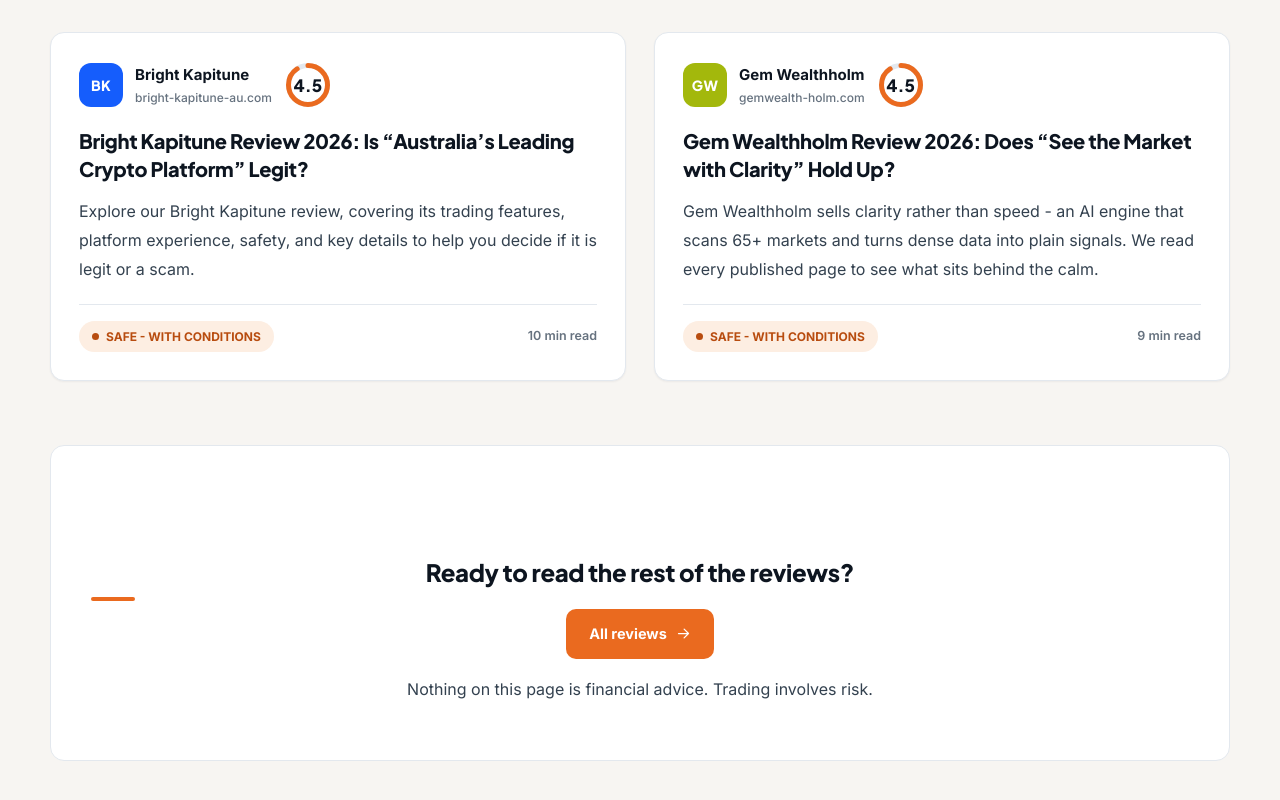
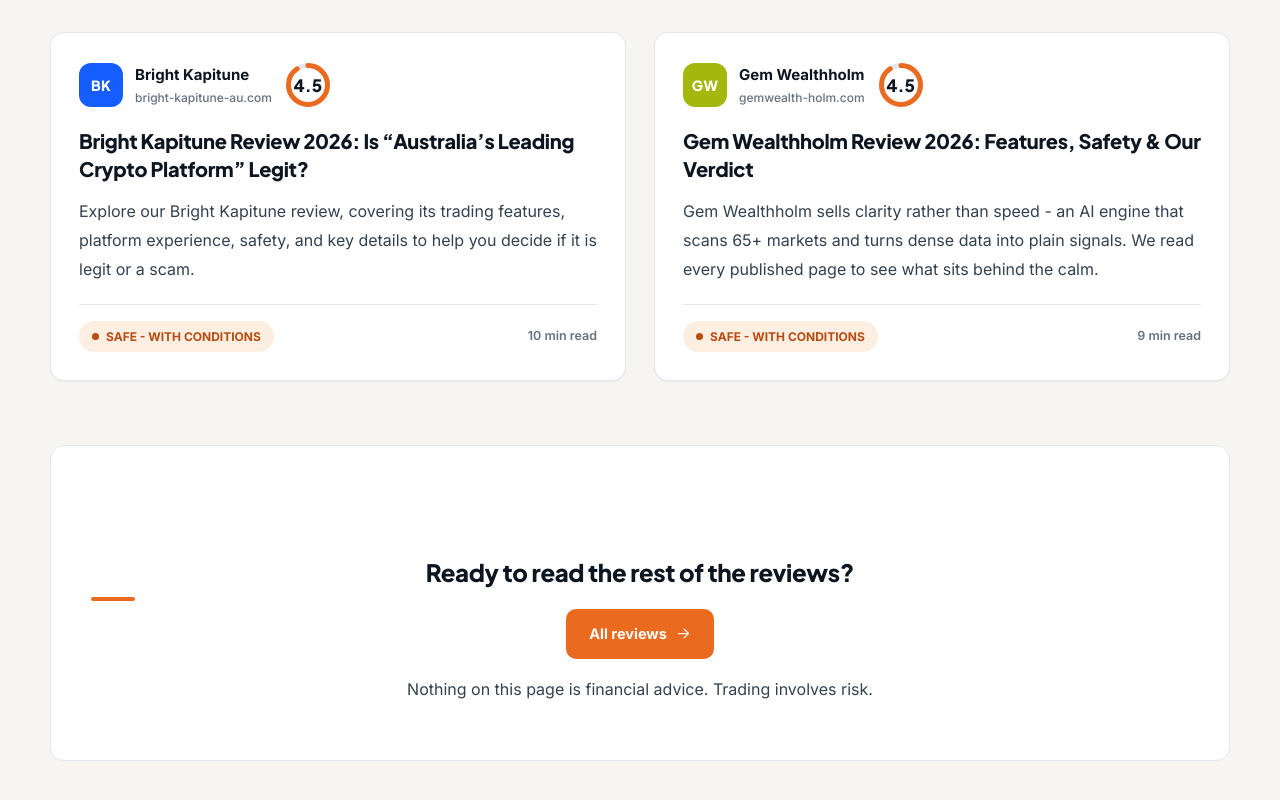
Before and after one commit to ZeeTech-Pvt-Ltd/AI-trading-platform, a React (Vite) app: page /trading/rendaven in a window 1280 px wide. Shown: the part 5116-5916 px from the top of the page. Built offline with nearby package versions, Linux system fonts and the light colour scheme.

Commit message:
Gem Wealthholm updated

```diff
--- a/src/data/reviews/gem-wealthholm.js
+++ b/src/data/reviews/gem-wealthholm.js
@@ -4,7 +4,11 @@ export default {
   name: 'Gem Wealthholm',
   domain: 'gemwealth-holm.com',
   tagline: 'AI Market Insights & Smarter Investing',
-  headline: 'Gem Wealthholm Review 2026: Does “See the Market with Clarity” Hold Up?',
+  headline: 'Gem Wealthholm Review 2026: Features, Safety & Our Verdict',
+  // Indexed title and description can differ from the on-page copy.
+  seoTitle: 'Gem Wealthholm Review 2026: Is It Legit or a Scam?',
+  seoDescription:
+    'Discover our Gem Wealthholm review to explore its trading features, platform experience, security, and key factors to consider before getting started.',
   deck: 'Gem Wealthholm sells clarity rather than speed - an AI engine that scans 65+ markets and turns dense data into plain signals. We read every published page to see what sits behind the calm.',
   date: 'Sep 6, 2026',
   readTime: '9 min read',
--- a/src/pages/ReviewArticle.jsx
+++ b/src/pages/ReviewArticle.jsx
@@ -62,7 +62,7 @@ export default function ReviewArticle() {
 
   useMeta({
     title: review ? review.seoTitle || review.headline : 'Review not found',
-    description: review ? review.deck : null,
+    description: review ? review.seoDescription || review.deck : null,
     path: review ? review.path : null,
   })
 
```
